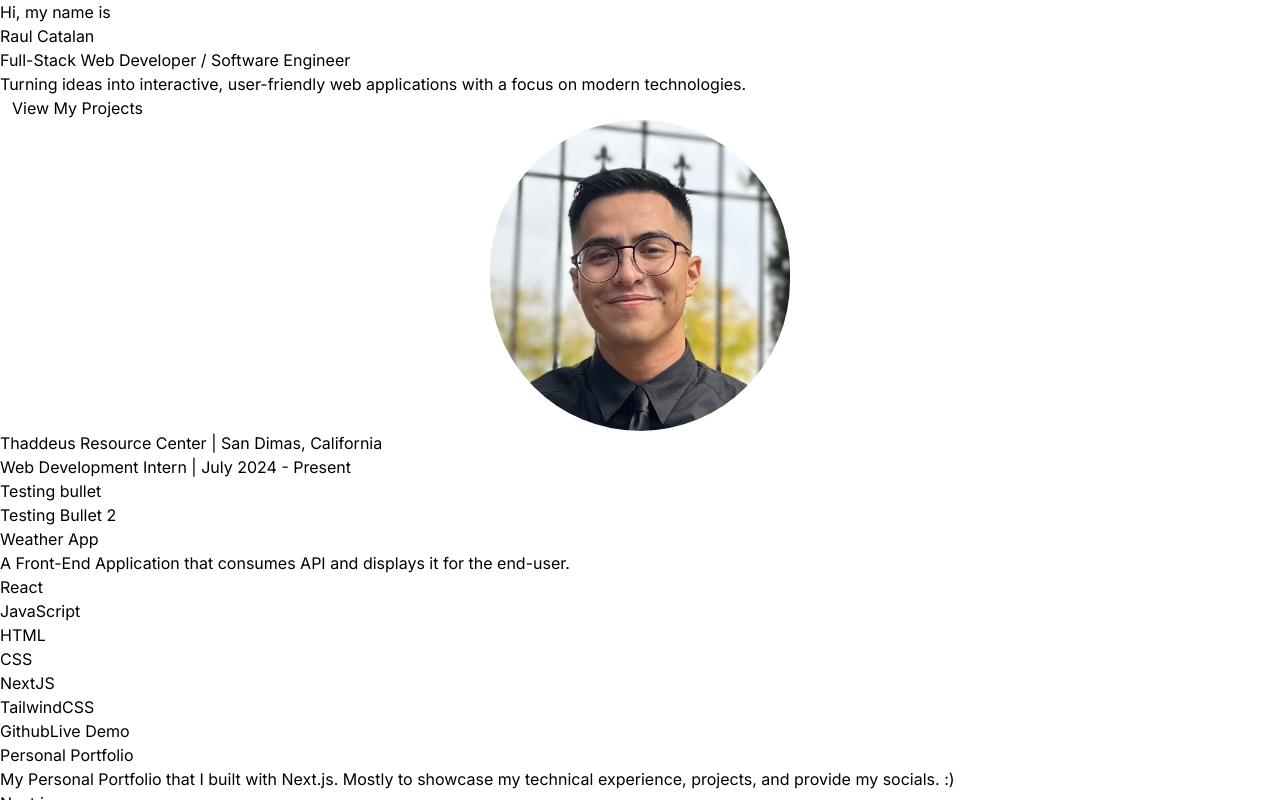
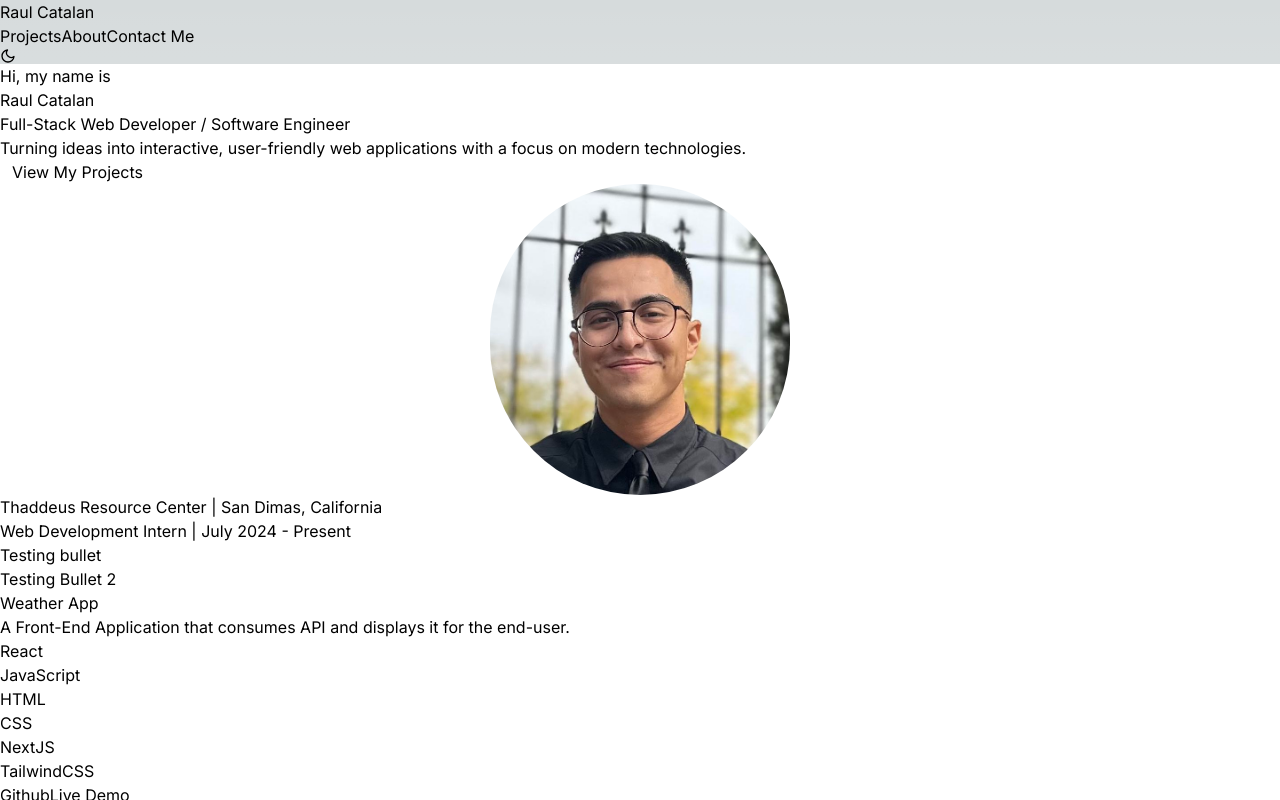
Before and after one commit to Raul-Catalan/raul-catalan-portfolio, a Next.js app: page / in a window 1280 px wide. Shown: the top 800 px of the page. Built offline with nearby package versions, Linux system fonts and the light colour scheme.

Commit message:
Add Navbar

```diff
--- /dev/null
+++ b/src/app/components/Navbar.tsx
@@ -0,0 +1,28 @@
+import Link from "next/link";
+import ThemeSwitch from "./ThemeSwitch";
+
+const Navbar = () => {
+  return (
+    <nav>
+      <div>
+        <Link href="/" className="">
+          Raul Catalan
+        </Link>
+      </div>
+      <div>
+        <Link href="/projects" className="">
+          Projects
+        </Link>
+        <Link href="/about" className="">
+          About
+        </Link>
+        <Link href="/contact" className="">
+          Contact Me
+        </Link>
+        <ThemeSwitch />
+      </div>
+    </nav>
+  );
+};
+
+export default Navbar;
--- a/src/app/layout.tsx
+++ b/src/app/layout.tsx
@@ -2,6 +2,7 @@ import type { Metadata } from "next";
 import { Inter } from "next/font/google";
 import "./globals.css";
 import { Providers } from "./providers";
+import Navbar from "./components/Navbar";
 
 const inter = Inter({ subsets: ["latin"] });
 
@@ -18,7 +19,10 @@ export default function RootLayout({
   return (
     <html lang="en" suppressHydrationWarning>
       <body className={inter.className}>
-        <Providers>{children}</Providers>
+        <Providers>
+          <Navbar />
+          {children}
+        </Providers>
       </body>
     </html>
   );
```
